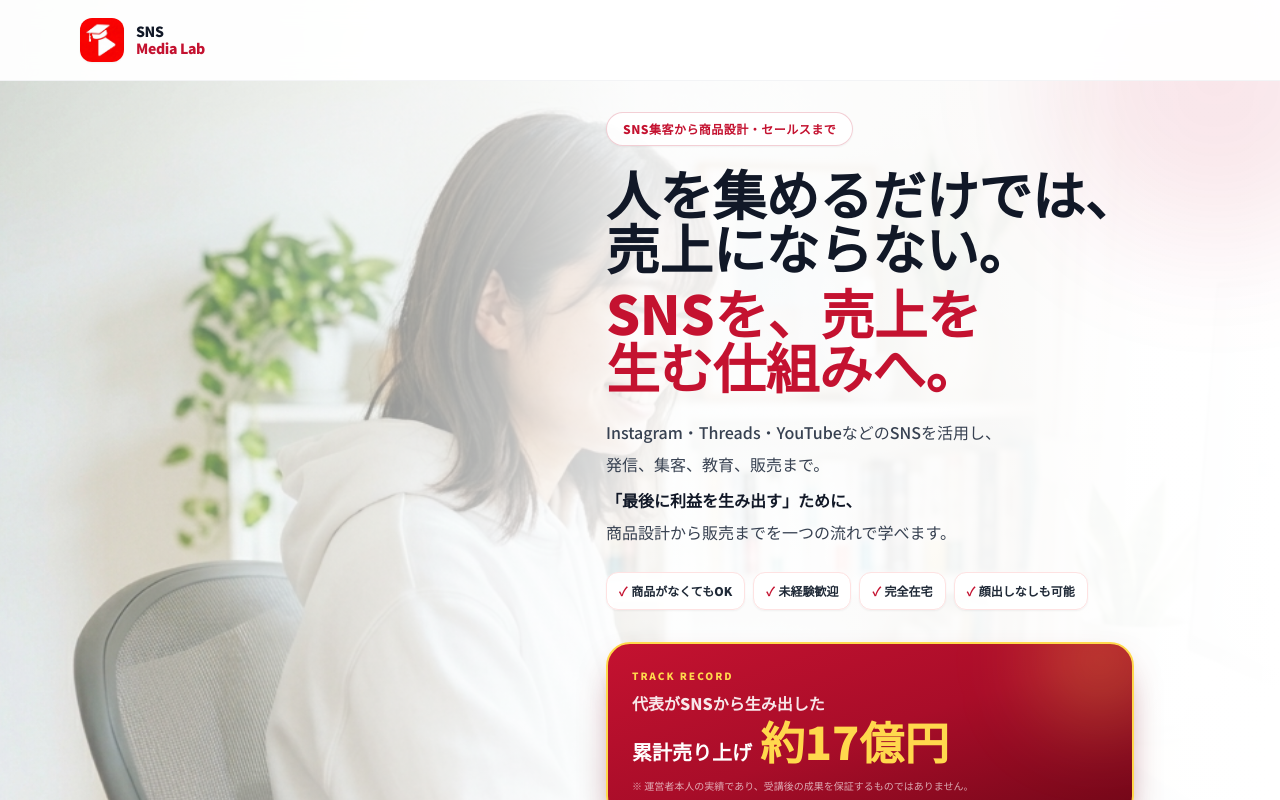
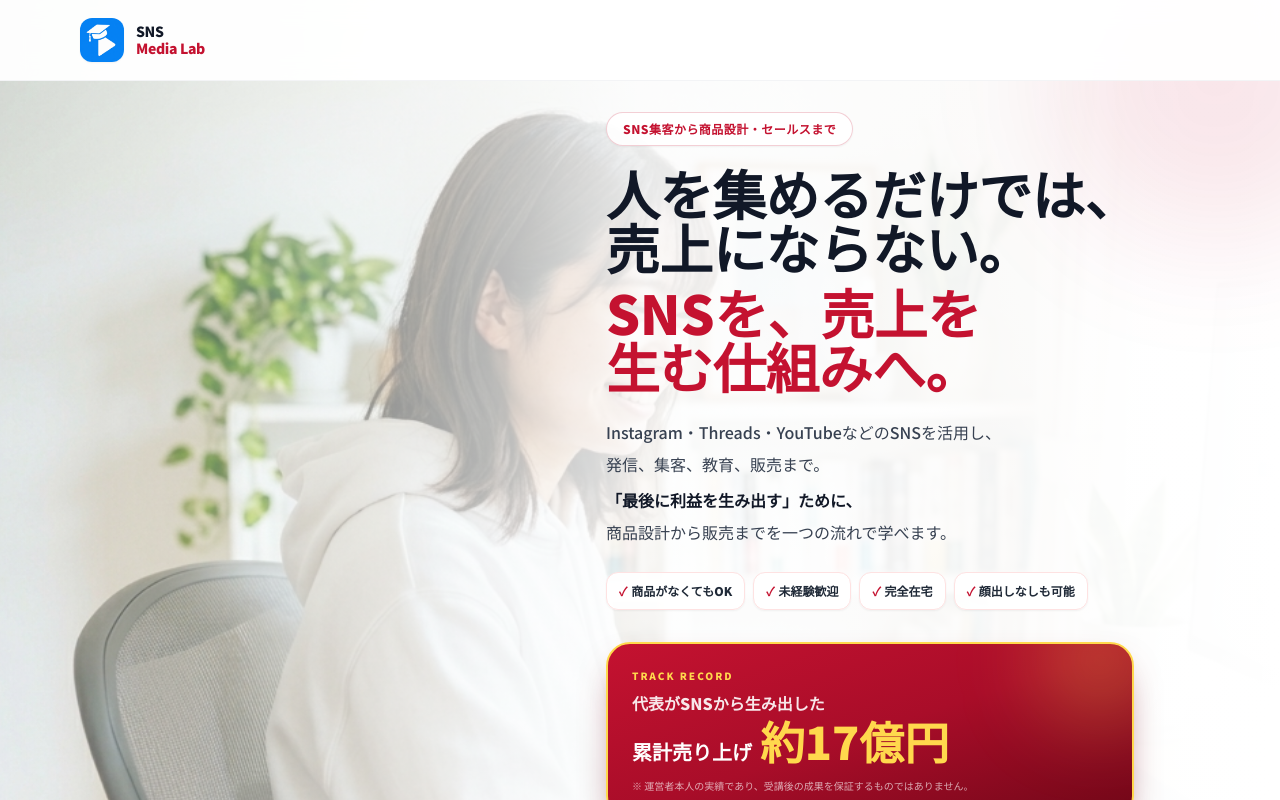
Before and after one commit to YouTubeMediaLab/ytml-site, a Next.js app: page /lp/line in a window 1280 px wide. Shown: the top 800 px of the page. Built offline with nearby package versions, Linux system fonts and the light colour scheme.

Commit message:
アイコン

```diff
--- a/app/layout.tsx
+++ b/app/layout.tsx
@@ -24,6 +24,11 @@ export const metadata: Metadata = {
     "副業",
     "SNS Media Lab",
   ],
+  icons: {
+    icon: "/images/sml-icon.png",
+    shortcut: "/images/sml-icon.png",
+    apple: "/images/sml-icon.png",
+  },
   openGraph: {
     title: "SNS Media Lab | SNSを、売上を生む仕組みへ。",
     description:
--- a/app/lp/line/page.tsx
+++ b/app/lp/line/page.tsx
@@ -209,7 +209,7 @@ function BrandMark() {
   return (
     <div className="flex items-center gap-3" aria-label="SNS Media Lab">
       <Image
-        src="/images/yml-icon.jpg"
+        src="/images/sml-icon.png"
         alt=""
         width={44}
         height={44}
--- a/components/Footer.tsx
+++ b/components/Footer.tsx
@@ -31,7 +31,7 @@ export default function Footer() {
           <div className="md:col-span-2">
             <div className="flex items-center gap-2.5 mb-4">
               <Image
-                src="/images/yml-icon.jpg"
+                src="/images/sml-icon.png"
                 alt=""
                 width={36}
                 height={36}
--- a/components/Header.tsx
+++ b/components/Header.tsx
@@ -56,7 +56,7 @@ export default function Header() {
             {/* ロゴ */}
             <Link href="/" className="flex items-center gap-2.5">
               <Image
-                src="/images/yml-icon.jpg"
+                src="/images/sml-icon.png"
                 alt=""
                 width={40}
                 height={40}
--- a/components/StructuredData.tsx
+++ b/components/StructuredData.tsx
@@ -47,7 +47,7 @@ export default function StructuredData({
       name: BRAND.name,
       alternateName: BRAND.nameJa,
       url: SITE_URL,
-      logo: `${SITE_URL}/images/yml-icon.jpg`,
+      logo: `${SITE_URL}/images/sml-icon.png`,
       image: OG_IMAGE,
       description:
         "商品設計、SNS運用、LINEを含む販売導線、セールスまでを一貫して学べるオンラインスクールです。動画編集・非属人YouTube運営にも対応しています。",
```
Also changed, not shown: public/images/sml-icon.png (added).
